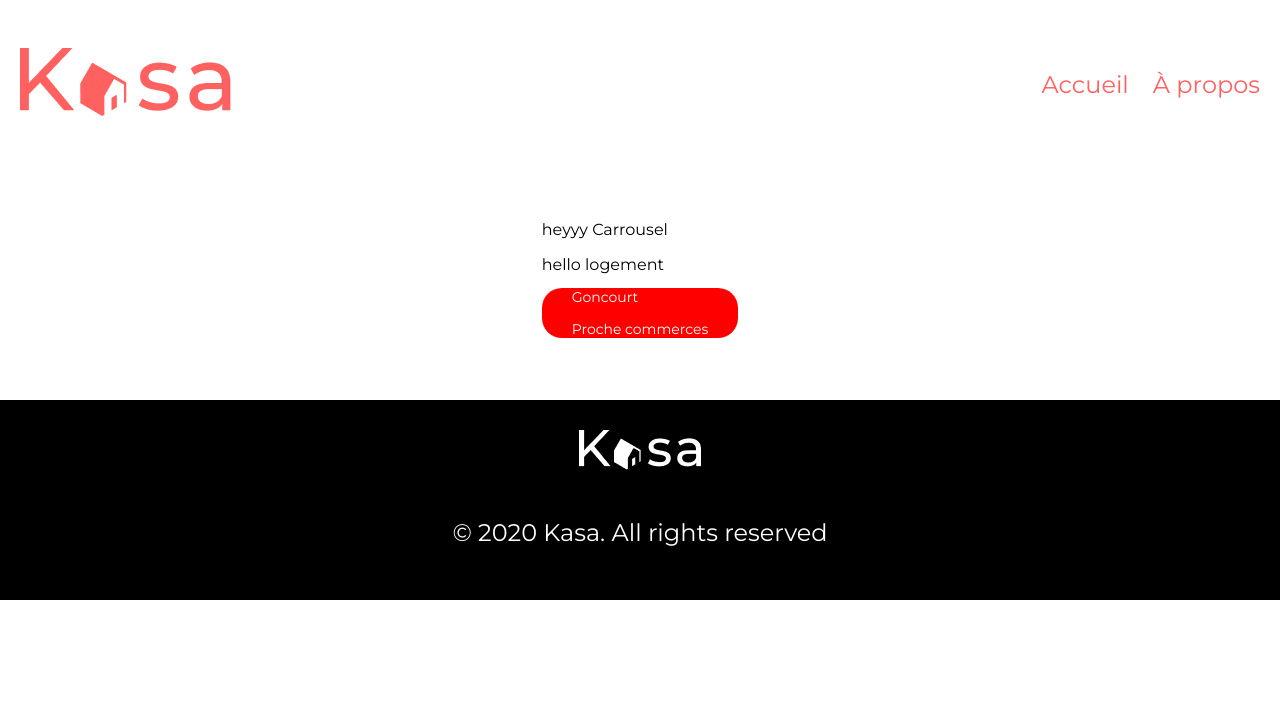
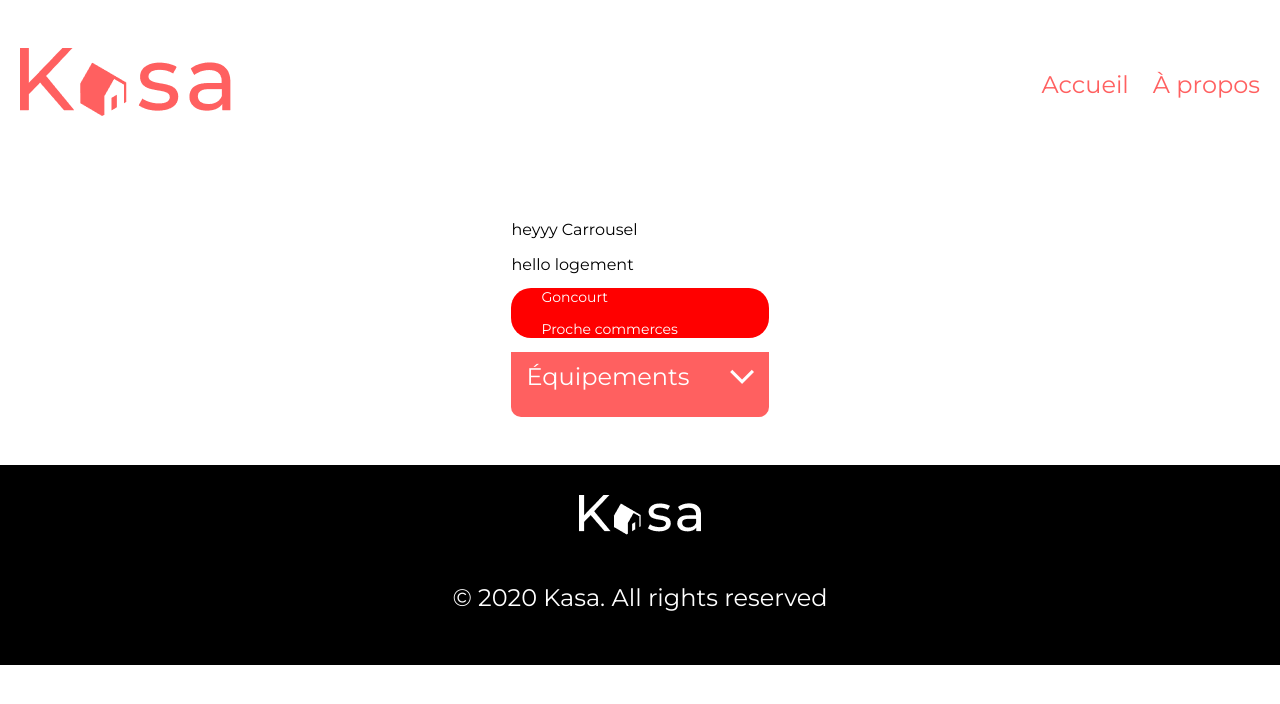
Before and after one commit to garpzy/kasa-app, a React (Create React App) app: page /logement/0979876d in a window 1280 px wide. Shown: the top 704 px of the page. Built offline with nearby package versions, Linux system fonts and the light colour scheme.

Commit message:
tag suite

```diff
--- a/src/components/FicheLogement.jsx
+++ b/src/components/FicheLogement.jsx
@@ -2,6 +2,7 @@ import {useParams, Navigate } from 'react-router-dom';
 import logements from '../data/data.json'
 import Carrousel from './Carrousel';
 import Tag from './Tag';
+import Collapse from './Collapse';
 
 
 import './ficheLogement.scss';
@@ -30,9 +31,12 @@ function FicheLogement(){
         <>
         <Carrousel />
         <div>hello logement</div>
-        <Tag
+        <div><Tag
         label={tagsLogement}
-        />
+        /></div>
+        <div className='logement-equipements'>
+        <Collapse baseline="Équipements" content={equipements}/>
+        </div>
 
         </>
     )
--- a/src/components/FicheLogement.scss
+++ b/src/components/FicheLogement.scss
@@ -0,0 +1,3 @@
+.logement-equipements li{
+    color: white;
+}
```
